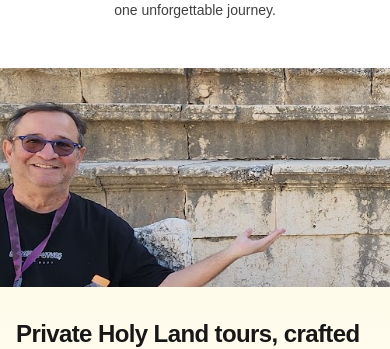
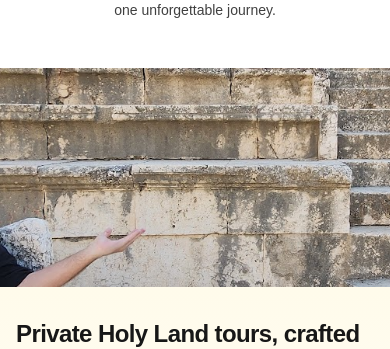
Before and after one commit to Ponzee/zahi-tours, a Next.js app: page / in a window 390 px wide. Shown: the part 257-606 px from the top of the page. Built offline with nearby package versions, Linux system fonts and the light colour scheme.

Commit message:
Fine-tune mobile hero image position to better center Zahi

```diff
--- a/app/page.tsx
+++ b/app/page.tsx
@@ -78,7 +78,7 @@
           src="/channel-banner.jpg"
           alt="Zahi Shaked guiding at an ancient theater in Israel"
           fill
-          className="object-cover object-[25%_center]"
+          className="object-cover object-[40%_center]"
           priority
         />
       </div>
```
